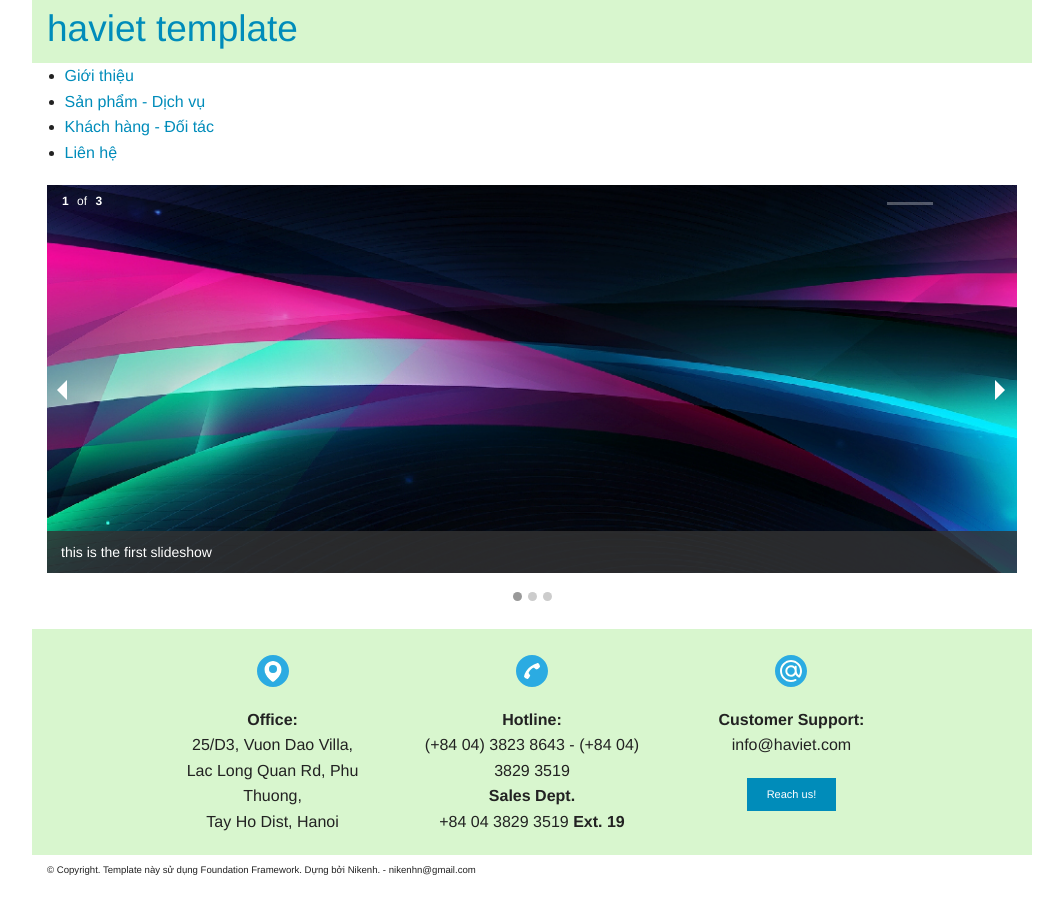
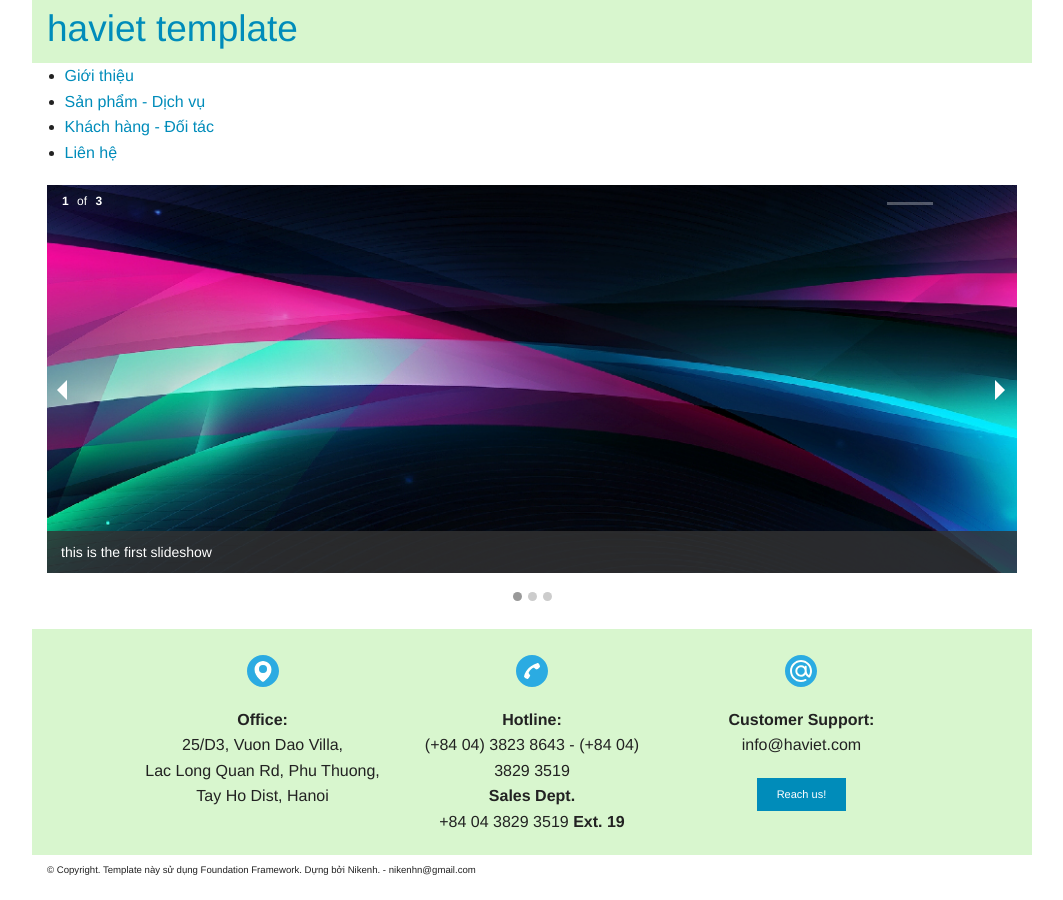
Before and after one commit to haviet/static-on-foundation, a Jekyll site: the page built from index.html, in a window 1280 px wide. Shown: the whole page, without its empty margins (108-1171 px from the left). Built offline with Jekyll 4.4.1, drawn with Linux system fonts in a browser that asks for light colours.

Commit message:
Update footer.html

```diff
--- a/_includes/footer.html
+++ b/_includes/footer.html
@@ -2,7 +2,8 @@
 <div class="row closing-line show-for-medium-up">
 	<div class="columns light-green-bg">
 	<br><br>
-	<div class="medium-10 collapse medium-centered columns">
+	<div class="row collapse">
+	<div class="medium-10 medium-centered columns">
 
 			<div class="medium-4 columns text-centered">
 				<p><img class="footer-icon" src="{{ site.baseurl }}/sdk-img/icon-address.svg" /></p>
@@ -34,6 +35,7 @@
   					<a class="close-reveal-modal">&#215;</a>
 				</div>
 			</div>
+	</div>
 	</div>
 	</div>
 </div>
```
